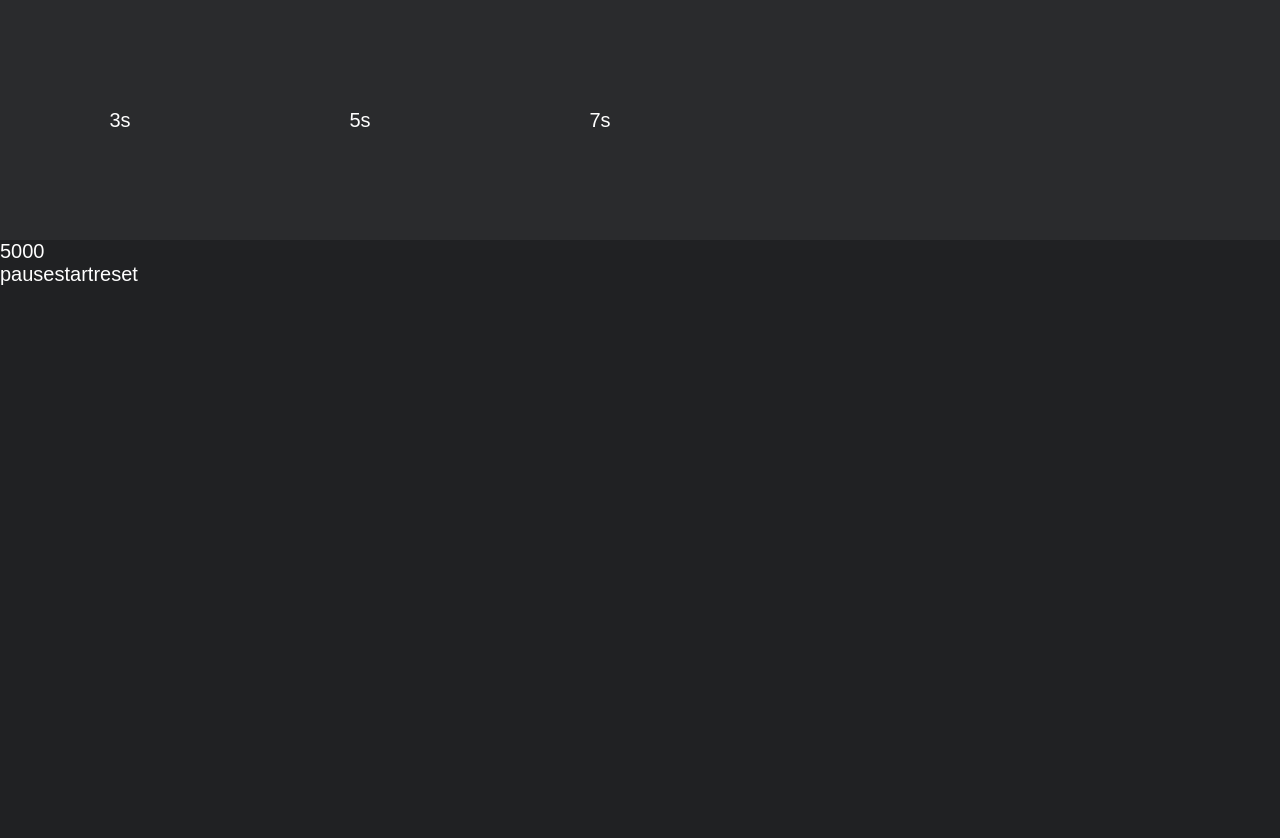
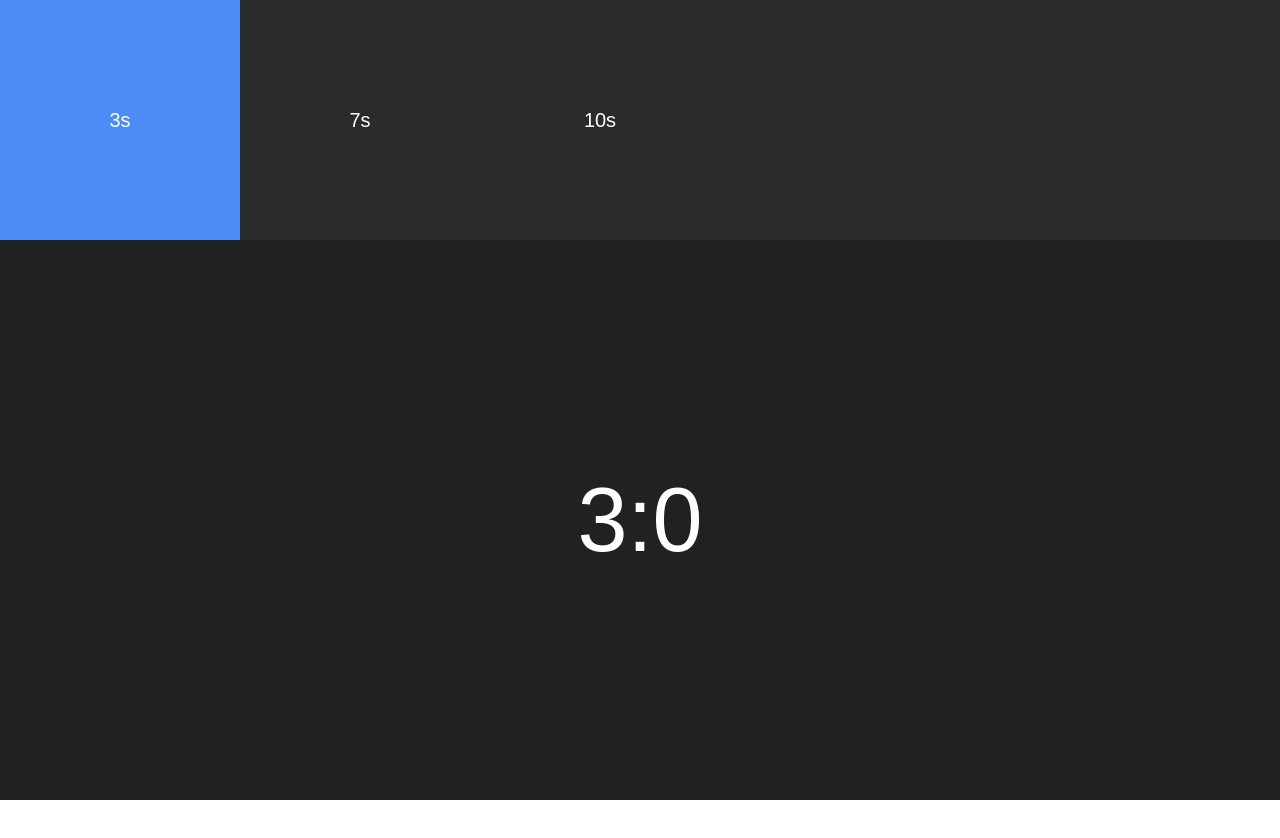
Before and after one commit to kwanjack/papulatus, a Next.js app: page / in a window 1280 px wide. Shown: the top 838 px of the page. Built offline with nearby package versions, Linux system fonts and the light colour scheme.

Commit message:
Spring logic muck around.

```diff
--- a/components/SelectorRow.js
+++ b/components/SelectorRow.js
@@ -24,24 +24,34 @@ const selectableStyle = <style>{`
 .name {
 
 }
+
+.selected {
+  background: #4d8cf4;
+}
 `}</style>;
 
 const Selectable = (props) => {
-  return <div {...props} className="selectable">
+  let currClassName = 'selectable';
+  if (props.selected) { currClassName += ' selected'; }
+  return <div {...props} className={currClassName}>
     <div className="name">
       {props.name}
     </div>
     {selectableStyle}
   </div>
-
 }
 
 const SelectorRow = (props) => {
-  let { setPickedTime } = props;
+  let { setPickedTimeIdx, pickedTimeIdx, data } = props;
+
+  let renderSelectables = (data) => {
+    return data.map(({ name, ms }, i) => {
+      return <Selectable selected={pickedTimeIdx === i} key={i} onClick={() => setPickedTimeIdx(i)} name={name} />
+    });
+  };
+
   return <div className="selector-row">
-      <Selectable onClick={() => setPickedTime(3000)} name="3s"/>
-      <Selectable onClick={() => setPickedTime(5000)} name="5s"/>
-      <Selectable onClick={() => setPickedTime(7000)} name="7s"/>
+      { renderSelectables(data) }
     { selectorRowStyle }
   </div>;
 
--- a/components/TappableTimer.js
+++ b/components/TappableTimer.js
@@ -1,25 +1,62 @@
 import useTimer from '../hooks/timer';
+import useLongPress from '../hooks/longPress';
+import { useSpring, animated } from 'react-spring'
+import { useState } from 'react';
 
 const tappableTimerStyle = <style>{`
 .tappable-timer {
   width: 100%;
-  height: 100%;
+  height: 70vh;
   background: #202123;
+  display: flex;
+  flex-direction: column;
+  align-content: center;
+  align-items: center;
+  justify-content: center;
+  position: relative;
+}
+
+.time-left {
+  font-size: 90px;
+}
+
+.click-indicator {
+  opacity: 0.5;
+  position: absolute;
+  bottom: 0;
+  left: 0;
+  background: red;
+  width: 100vw;
 }
 `}</style>;
 
 const TappableTimer = (props) => {
   let { pickedTime } = props;
   let { msLeft, start, pause, reset } = useTimer(pickedTime);
+  let [ percent, setPercent ] = useState(0);
 
-  return <div className="tappable-timer">
-      <div> {msLeft} </div>
-      <button onClick={pause}>pause</button>
-      <button onClick={start}>start</button>
-      <button onClick={reset}>reset</button>
-    { tappableTimerStyle }
-  </div>;
+  const [styleProps, set, stop] = useSpring(() => ({height: '0%', duration: 10000 }));
+
+  let onClickStart = () => {
+    set({ height: '90%', config: { duration: 10000 }});
+    setTimeout(() => set({ height: '0%',  }), 1000);
+  };
+  const backspaceLongPress = useLongPress(reset, pause, onClickStart, 1000);
+
+  let pretty = ms => {
+    let seconds = parseInt(ms / 1000);
+    let milliseconds = parseInt((ms % 1000) / 10);
+    return `${seconds}:${milliseconds}`;
+  }
 
 
+  return <div className="tappable-timer"
+      {...backspaceLongPress}>
+      <div className="time-left"> { pretty(msLeft)} </div>
+      <animated.div className="click-indicator" style={styleProps}>I will fade in</animated.div>
+    { tappableTimerStyle }
+    </div>
 }
+
+
 export default TappableTimer;
--- /dev/null
+++ b/hooks/longPress.js
@@ -0,0 +1,36 @@
+import { useState, useEffect } from 'react';
+
+export default function useLongPress(callback = ()=>{},
+  clickCallback=()=>{}, onClickStart=()=>{}, ms = 300) {
+  const [startLongPress, setStartLongPress] = useState(false);
+
+  const [clickStart, setClickStart] = useState();
+
+  useEffect(() => {
+    let timerId;
+    if (startLongPress) {
+      onClickStart();
+      timerId = setTimeout(() => {
+        console.log('long press!');
+        callback();
+        setClickStart(Infinity);
+      }, ms);
+      setClickStart(Date.now());
+    } else {
+      if (Date.now() > clickStart) { console.log('click!'); clickCallback(); }
+      clearTimeout(timerId);
+    }
+
+    return () => {
+      clearTimeout(timerId);
+    };
+  }, [startLongPress]);
+
+  return {
+    onMouseDown: () => setStartLongPress(true),
+    onMouseUp: () => setStartLongPress(false),
+    onMouseLeave: () => setStartLongPress(false),
+    onTouchStart: () => setStartLongPress(true),
+    onTouchEnd: () => setStartLongPress(false),
+  };
+}
--- a/hooks/timer.js
+++ b/hooks/timer.js
@@ -48,7 +48,7 @@ function useTimer(ms) {
 
   return {
     msLeft,
-    start: start,
+    start,
     pause,
     reset,
   };
--- a/package.json
+++ b/package.json
@@ -14,6 +14,8 @@
   "dependencies": {
     "next": "^9.1.5",
     "react": "^16.12.0",
-    "react-dom": "^16.12.0"
+    "react-dom": "^16.12.0",
+    "react-spring": "^8.0.27",
+    "react-transition-group": "^4.3.0"
   }
 }
--- a/pages/index.js
+++ b/pages/index.js
@@ -24,12 +24,20 @@ const appStyle = <style jsx="true" global>{`
 `}
 </style>
 
+
+const DATA = [
+  { name: '3s', ms: 3000 },
+  { name: '7s', ms: 7000 },
+  { name: '10s', ms: 10000 },
+];
+
+
 const Index = () => {
-  let [ pickedTime, setPickedTime] = useState(5000);
+  let [ pickedTimeIdx, setPickedTimeIdx ] = useState(0);
 
   return <div className="app">
-      <SelectorRow setPickedTime = {setPickedTime}/>
-      <TappableTimer pickedTime={pickedTime} />
+      <SelectorRow pickedTimeIdx={pickedTimeIdx} setPickedTimeIdx={setPickedTimeIdx} data={DATA} />
+      <TappableTimer pickedTime={DATA[pickedTimeIdx].ms} />
       { appStyle }
     </div>
   };
```
Also changed, not shown: 1 other file (tests, documents, lock files or other folders).
